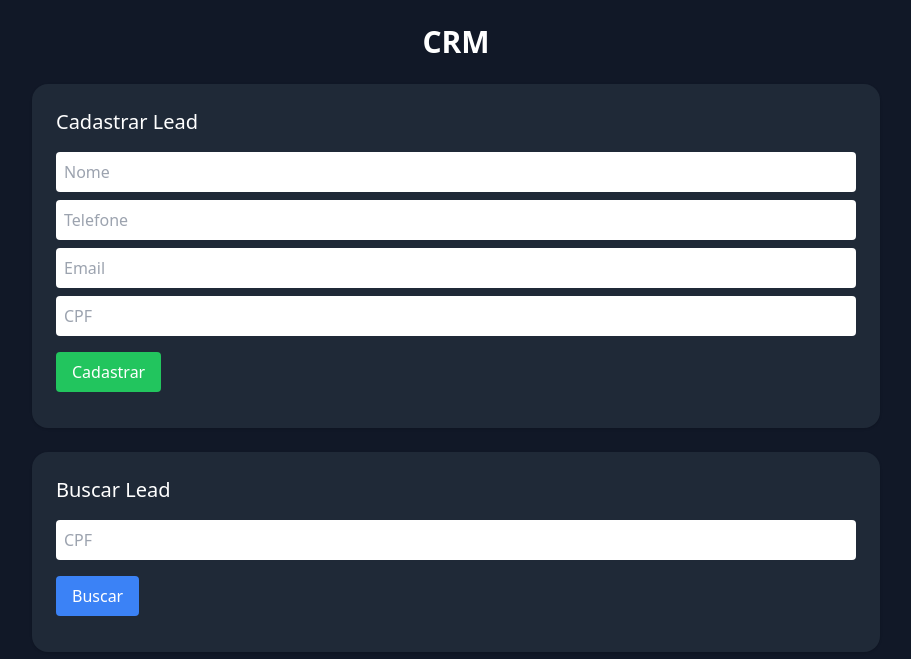
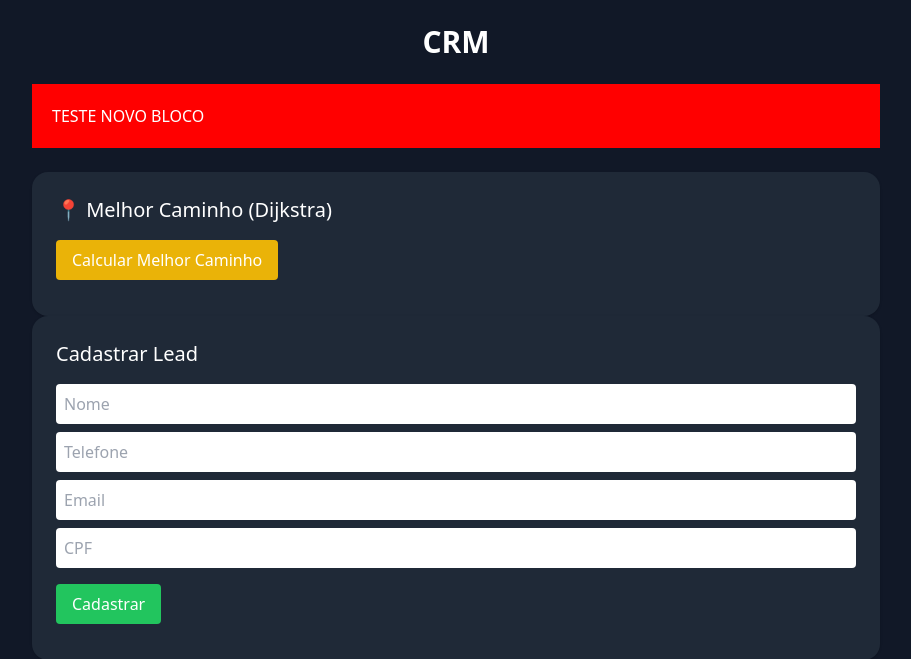
Before and after one commit to felipe-sol/sprint3_dynamic_programming, a Flask app: page / in a window 1280 px wide. Shown: the top 659 px of the page, without its empty margins (184-1095 px from the left). Run offline with Flask 3, Linux system fonts and the light colour scheme; some libraries are stand-ins or nearby versions.

Commit message:
Grafos e Djkskra

```diff
--- a/app.py
+++ b/app.py
@@ -3,9 +3,11 @@ from modelos.lead import Lead
 from dados.banco import lista_leads, hash_leads, arvore_leads
 from servicos.verificador_duplicidade import verificar_duplicidade_recursivo
 from servicos.agendador import melhor_agendamento
+from modelos.grafo import Grafo
+from servicos.dijkstra import dijkstra, reconstruir_caminho
 
-app = Flask(__name__)
-
+app = Flask(__name__, template_folder="templates")
+app.config["TEMPLATES_AUTO_RELOAD"] = True
 
 @app.route("/")
 def pagina_inicial():
@@ -58,6 +60,24 @@ def agendar():
 
     return jsonify({"max_consultas": resultado})
 
+@app.route("/melhor_caminho")
+def melhor_caminho():
+    grafo = Grafo()
+
+    #Fluxo do CRM
+    grafo.adicionar_aresta("Lead", "Contato", 2)
+    grafo.adicionar_aresta("Contato", "Qualificacao", 3)
+    grafo.adicionar_aresta("Qualificacao", "Proposta", 4)
+    grafo.adicionar_aresta("Proposta", "Fechamento", 2)
+    grafo.adicionar_aresta("Fechamento", "Confirmacao", 1)
+
+    distancias, caminhos = dijkstra(grafo.grafo, "Lead")
+    caminho = reconstruir_caminho(caminhos, "Lead", "Confirmacao")
+
+    return {
+        "caminho": caminho,
+        "custo_total": distancias.get("Confirmacao", None)
+    }
 
 if __name__ == "__main__":
     print("🚀 Servidor iniciando...")
--- a/templates/index.html
+++ b/templates/index.html
@@ -9,6 +9,17 @@
 
 <div class="max-w-4xl mx-auto p-6">
   <h1 class="text-3xl font-bold mb-6 text-center">CRM</h1>
+
+  <div style="background:red; padding:20px;">
+    TESTE NOVO BLOCO
+  </div>
+  <div class="bg-gray-800 p-6 rounded-2xl shadow mt-6">
+    <h2 class="text-xl mb-4">📍 Melhor Caminho (Dijkstra)</h2>
+    <button onclick="buscarMelhorCaminho()" class="bg-yellow-500 px-4 py-2 rounded">
+     Calcular Melhor Caminho
+    </button>
+   <pre id="resultadoCaminho" class="mt-3"></pre>
+  </div>
 
   <!-- Cadastro de Lead -->
   <div class="bg-gray-800 p-6 rounded-2xl shadow mb-6">
@@ -36,6 +47,7 @@
     <button onclick="calcularAgenda()" class="bg-purple-500 px-4 py-2 rounded">Calcular</button>
     <p id="resultadoAgenda" class="mt-3"></p>
   </div>
+
 </div>
 
 <script>
@@ -80,6 +92,14 @@ async function calcularAgenda() {
   const json = await res.json();
   document.getElementById("resultadoAgenda").innerText = JSON.stringify(json);
 }
+
+async function buscarMelhorCaminho() {
+  const res = await fetch("/melhor_caminho");
+  const json = await res.json();
+
+  document.getElementById("resultadoCaminho").innerText =
+    JSON.stringify(json, null, 2);
+}
 </script>
 
 </body>
```
Also changed, not shown: modelos/grafo.py (added, +9 -0 lines), servicos/dijkstra.py (added, +36 -0 lines).
